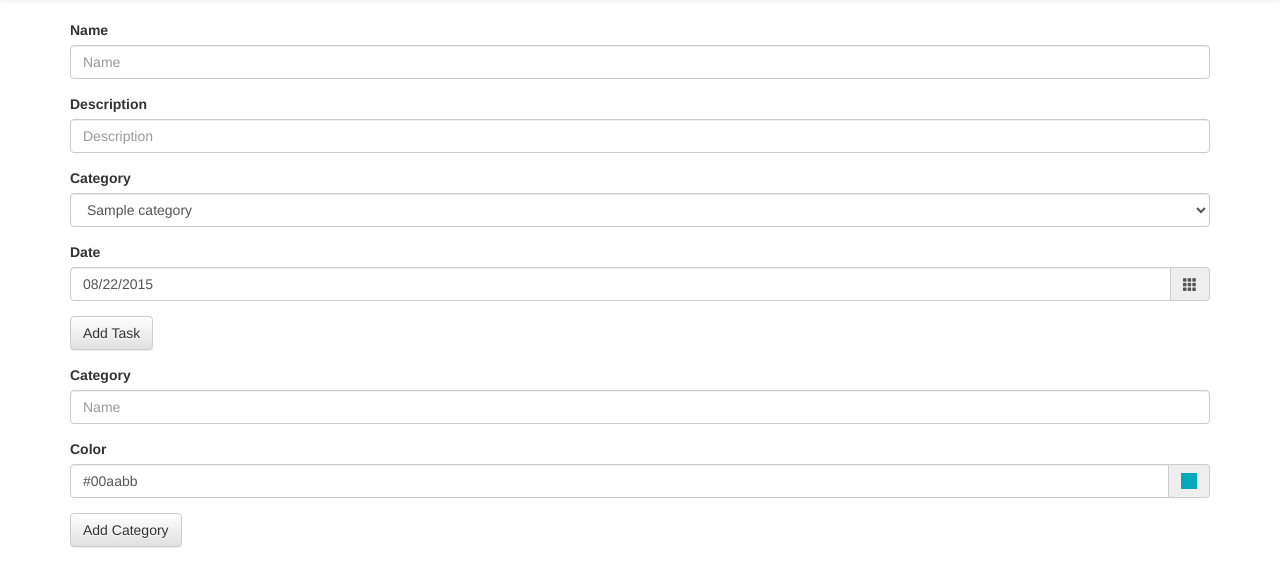
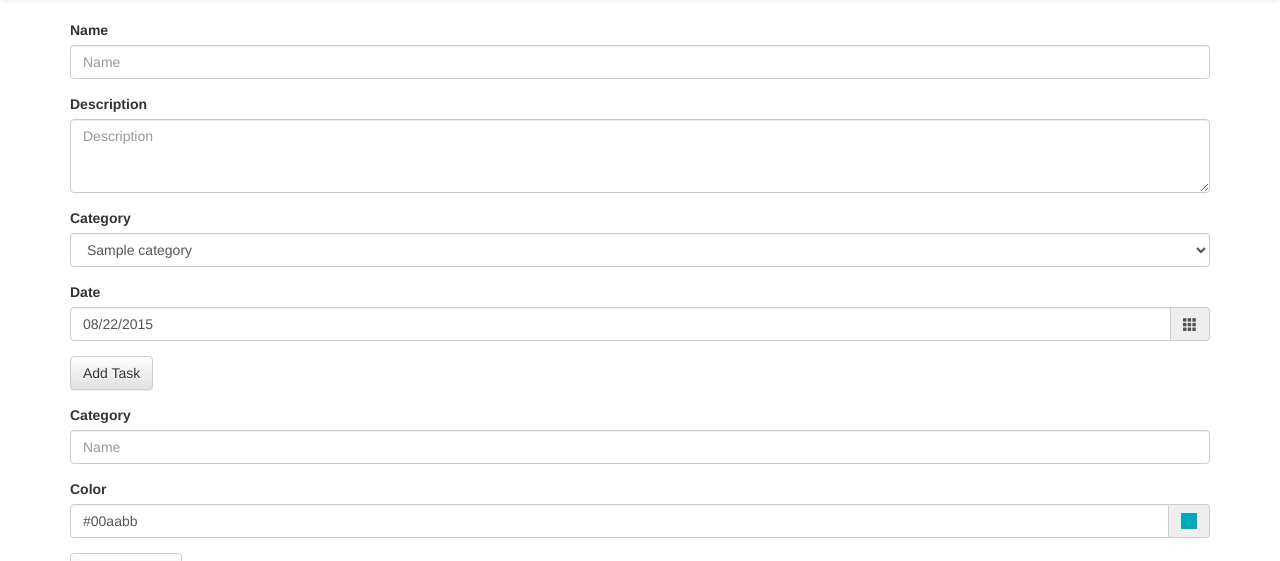
Before and after one commit to nicholasday/calendar, a Flask app: page / in a window 1280 px wide. Shown: the part 52-613 px from the top of the page. Run offline with Flask 2, Linux system fonts and the light colour scheme; a user stored in the database is signed in; tables that the repository leaves empty hold one stand-in row (values such as "Sample post"); some libraries are stand-ins or nearby versions.

Commit message:
Changed the text box to textarea and made the links have a color

```diff
--- a/templates/index.html
+++ b/templates/index.html
@@ -15,7 +15,7 @@ $('.color-group').colorpicker();
   </div>
   <div class="form-group">
     <label for="description-input">Description</label>
-    <input type="text" class="form-control" id="description-input" name="description" placeholder="Description" />
+    <textarea class="form-control" id="description-input" name="description" placeholder="Description" rows="3"></textarea>
   </div>
   <div class="form-group">
     <label for="category-input">Category</label>
@@ -28,7 +28,7 @@ $('.color-group').colorpicker();
   <div class="form-group">
     <label for="datepicker-input">Date</label>
     <div class="input-group date">
-        <input type="text" class="form-control" id="datepicker-input" value="{{ date }}" autocomplete="off">
+        <input type="text" name="date" class="form-control" id="datepicker-input" value="{{ date }}" autocomplete="off">
         <div class="input-group-addon"><span class="glyphicon glyphicon-th" aria-hidden="true"></span></div>
     </div>
   </div>
@@ -55,7 +55,7 @@ $('.color-group').colorpicker();
  {{ calendar|safe }}
 <ul>
 {% for category in categories %}
-  <li><a href="/category/{{ category.id }}">{{ category.name}}</a><br /><a href="/category/{{ category.id }}/delete">delete</a></li>
+  <li><a href="/category/{{ category.id }}" style="color:{{ category.color }}">{{ category.name}}</a><br /><a href="/category/{{ category.id }}/delete">delete</a></li>
   <ul>
   {% for task in category.tasks %}
   <li><a href="/task/{{ task.id }}">{{ task.name }}</a> {{task.date }}
--- a/templates/task.html
+++ b/templates/task.html
@@ -19,7 +19,7 @@ $("#datepicker-input").datepicker({
   </div>
   <div class="form-group">
     <label for="description-input">Description</label>
-    <input type="text" class="form-control" id="description-input" name="description" value="{{ task.description }}" />
+    <textarea class="form-control" id="description-input" name="description" placeholder="Description" rows="3"></textarea>
   </div>
   <div class="form-group">
     <label for="category-input">Category</label>
@@ -32,7 +32,7 @@ $("#datepicker-input").datepicker({
   <div class="form-group">
     <label for="datepicker-input">Date</label>
     <div class="input-group date">
-        <input type="text" class="form-control" id="datepicker-input" value="{{ task.date.strftime('%m/%d/%Y') }}" autocomplete="off">
+        <input type="text" name="date" class="form-control" id="datepicker-input" value="{{ task.date.strftime('%m/%d/%Y') }}" autocomplete="off">
         <div class="input-group-addon"><span class="glyphicon glyphicon-th" aria-hidden="true"></span></div>
     </div>
   </div>
```
